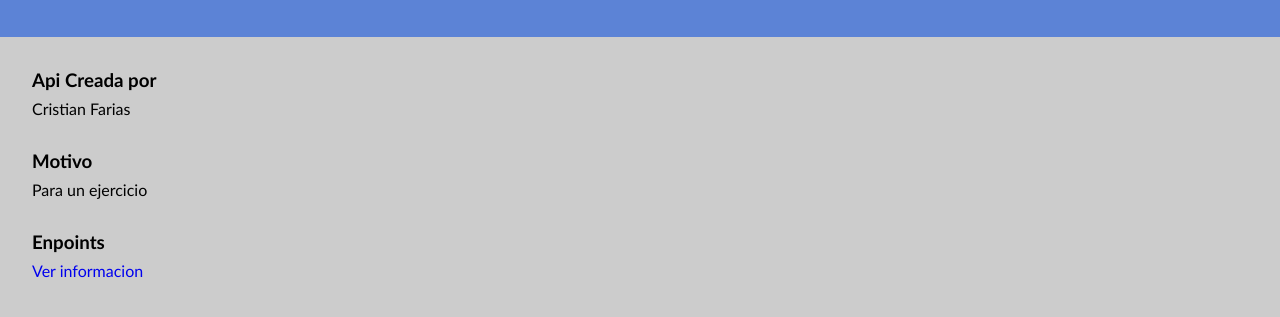
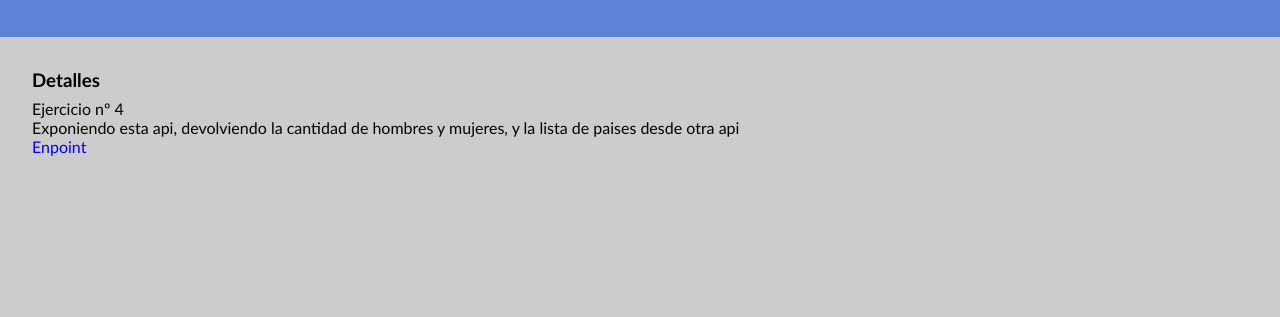
Before and after one commit to MASISOMETAL/api-ejercicio3, a website: page index.html in a window 1280 px wide. Shown: the part 83-400 px from the top of the page. Drawn offline with Linux system fonts and the light colour scheme.

Commit message:
corrigiendo index.html

```diff
--- a/index.html
+++ b/index.html
@@ -54,16 +54,10 @@
         </header>
         <section class="section">
             <article class="article">
-                <h3 class="subtitle">Api Creada por</h3>
-                <p class="parrafo">Cristian Farias</p>
-            </article>
-            <article class="article">
-                <h3 class="subtitle">Motivo</h3>
-                <p class="parrafo">Para un ejercicio</p>
-            </article>
-            <article class="article">
-                <h3 class="subtitle">Enpoints</h3>
-                <a href="/api/getinfo">Ver informacion</a>
+                <h3 class="subtitle">Detalles</h3>
+                <p class="parrafo">Ejercicio nº 4</p>
+                <p class="parrafo">Exponiendo esta api, devolviendo la cantidad de hombres y mujeres, y la lista de paises desde otra api</p>
+                <a href="/api/getinfo">Enpoint</a>
             </article>
         </section>
     </main>
```
